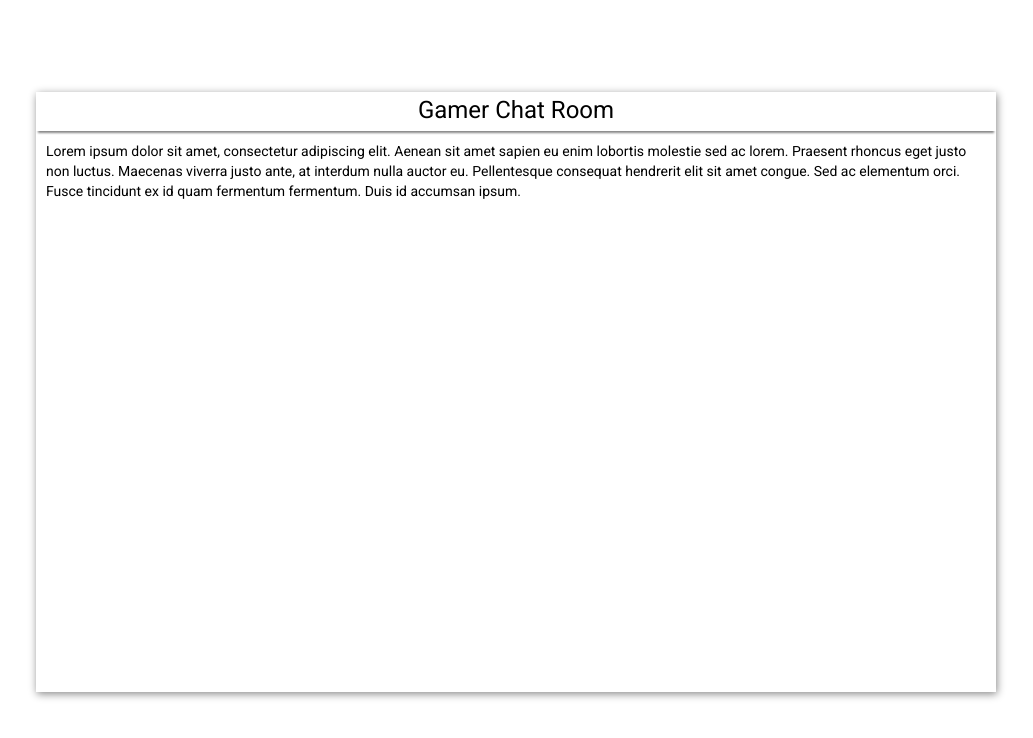
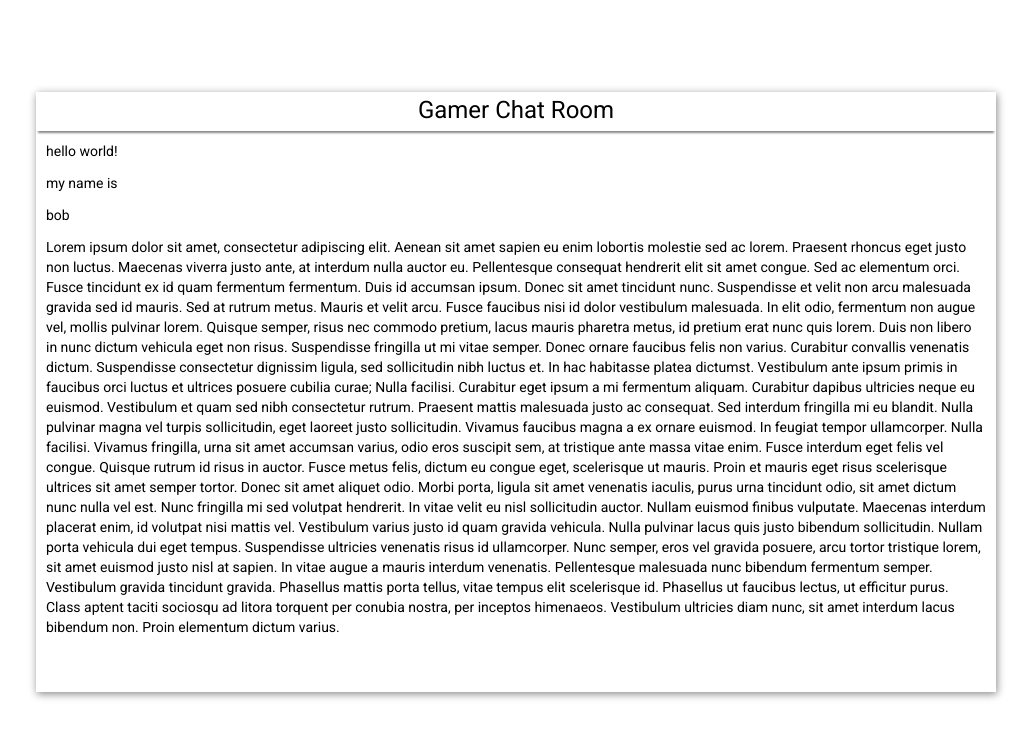
Before and after one commit to leon-chow/AllChat, an Angular app in the folder frontend/AllChat/: page /chat in a window 1280 px wide. Shown: the top 738 px of the page, without its empty margins (104-1137 px from the left). Built offline with nearby package versions, Linux system fonts and the light colour scheme.

Commit message:
Add sample text for chatbox, add scrolling, add input module

```diff
--- a/frontend/AllChat/src/app/app.module.ts
+++ b/frontend/AllChat/src/app/app.module.ts
@@ -9,6 +9,7 @@ import { NotFoundComponent } from './not-found/not-found.component';
 import { BrowserAnimationsModule } from '@angular/platform-browser/animations';
 
 import { MatButtonModule } from '@angular/material/button';
+import { MatInputModule} from '@angular/material/input';
 
 @NgModule({
   declarations: [
@@ -21,7 +22,8 @@ import { MatButtonModule } from '@angular/material/button';
     BrowserModule,
     AppRoutingModule,
     BrowserAnimationsModule,
-    MatButtonModule
+    MatButtonModule,
+    MatInputModule,
   ],
   providers: [],
   bootstrap: [AppComponent]
--- a/frontend/AllChat/src/app/chat/chat.component.html
+++ b/frontend/AllChat/src/app/chat/chat.component.html
@@ -4,8 +4,22 @@
       <h1> Gamer Chat Room </h1>
     </div>
     <div class="chat-box">
+      <div class="message" *ngFor="let message of messages">
+        <p> {{ message }} </p>
+      </div>
       <p>
-        Lorem ipsum dolor sit amet, consectetur adipiscing elit. Aenean sit amet sapien eu enim lobortis molestie sed ac lorem. Praesent rhoncus eget justo non luctus. Maecenas viverra justo ante, at interdum nulla auctor eu. Pellentesque consequat hendrerit elit sit amet congue. Sed ac elementum orci. Fusce tincidunt ex id quam fermentum fermentum. Duis id accumsan ipsum.
+        Lorem ipsum dolor sit amet, consectetur adipiscing elit. Aenean sit amet sapien eu enim lobortis
+        molestie sed ac lorem. Praesent rhoncus eget justo non luctus. Maecenas viverra justo ante, at interdum nulla auctor eu.
+        Pellentesque consequat hendrerit elit sit amet congue. Sed ac elementum orci. Fusce tincidunt ex id quam fermentum fermentum.
+        Duis id accumsan ipsum.
+        Donec sit amet tincidunt nunc. Suspendisse et velit non arcu malesuada gravida sed id mauris. Sed at rutrum metus. Mauris et velit arcu. Fusce faucibus nisi id dolor vestibulum malesuada. In elit odio, fermentum non augue vel, mollis pulvinar lorem. Quisque semper, risus nec commodo pretium, lacus mauris pharetra metus, id pretium erat nunc quis lorem. Duis non libero in nunc dictum vehicula eget non risus. Suspendisse fringilla ut mi vitae semper. Donec ornare faucibus felis non varius. Curabitur convallis venenatis dictum. Suspendisse consectetur dignissim ligula, sed sollicitudin nibh luctus et. In hac habitasse platea dictumst. Vestibulum ante ipsum primis in faucibus orci luctus et ultrices posuere cubilia curae; Nulla facilisi. Curabitur eget ipsum a mi fermentum aliquam.
+
+Curabitur dapibus ultricies neque eu euismod. Vestibulum et quam sed nibh consectetur rutrum. Praesent mattis malesuada justo ac consequat. Sed interdum fringilla mi eu blandit. Nulla pulvinar magna vel turpis sollicitudin, eget laoreet justo sollicitudin. Vivamus faucibus magna a ex ornare euismod. In feugiat tempor ullamcorper. Nulla facilisi. Vivamus fringilla, urna sit amet accumsan varius, odio eros suscipit sem, at tristique ante massa vitae enim.
+
+Fusce interdum eget felis vel congue. Quisque rutrum id risus in auctor. Fusce metus felis, dictum eu congue eget, scelerisque ut mauris. Proin et mauris eget risus scelerisque ultrices sit amet semper tortor. Donec sit amet aliquet odio. Morbi porta, ligula sit amet venenatis iaculis, purus urna tincidunt odio, sit amet dictum nunc nulla vel est. Nunc fringilla mi sed volutpat hendrerit. In vitae velit eu nisl sollicitudin auctor.
+
+Nullam euismod finibus vulputate. Maecenas interdum placerat enim, id volutpat nisi mattis vel. Vestibulum varius justo id quam gravida vehicula. Nulla pulvinar lacus quis justo bibendum sollicitudin. Nullam porta vehicula dui eget tempus. Suspendisse ultricies venenatis risus id ullamcorper. Nunc semper, eros vel gravida posuere, arcu tortor tristique lorem, sit amet euismod justo nisl at sapien. In vitae augue a mauris interdum venenatis. Pellentesque malesuada nunc bibendum fermentum semper. Vestibulum gravida tincidunt gravida. Phasellus mattis porta tellus, vitae tempus elit scelerisque id. Phasellus ut faucibus lectus, ut efficitur purus. Class aptent taciti sociosqu ad litora torquent per conubia nostra, per inceptos himenaeos. Vestibulum ultricies diam nunc, sit amet interdum lacus bibendum non. Proin elementum dictum varius.
+
       </p>
     </div>
   </div>
--- a/frontend/AllChat/src/app/chat/chat.component.scss
+++ b/frontend/AllChat/src/app/chat/chat.component.scss
@@ -37,4 +37,5 @@ h1 {
   height: 90%;
   align-items: flex-end;
   flex-wrap: wrap;
+  overflow-y: scroll;
 }
--- a/frontend/AllChat/src/app/chat/chat.component.ts
+++ b/frontend/AllChat/src/app/chat/chat.component.ts
@@ -6,10 +6,14 @@ import { Component, OnInit } from '@angular/core';
   styleUrls: ['./chat.component.scss']
 })
 export class ChatComponent implements OnInit {
-
+  messages: String[] = [];
   constructor() { }
 
   ngOnInit(): void {
+    this.messages = [
+      "hello world!",
+      "my name is",
+      "bob"
+    ];
   }
-
 }
```
